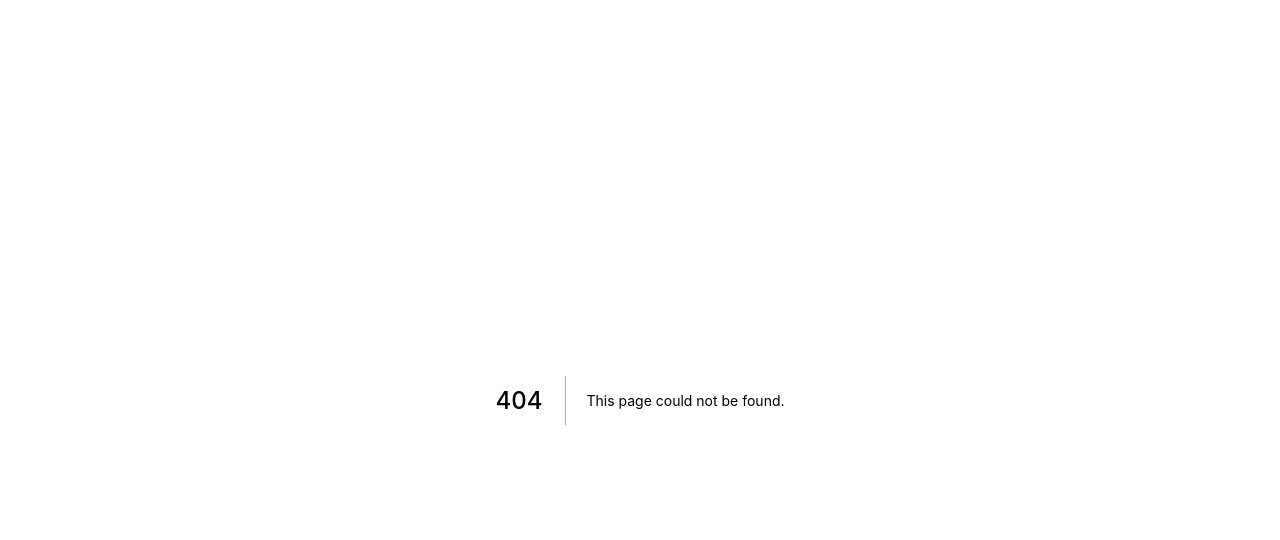
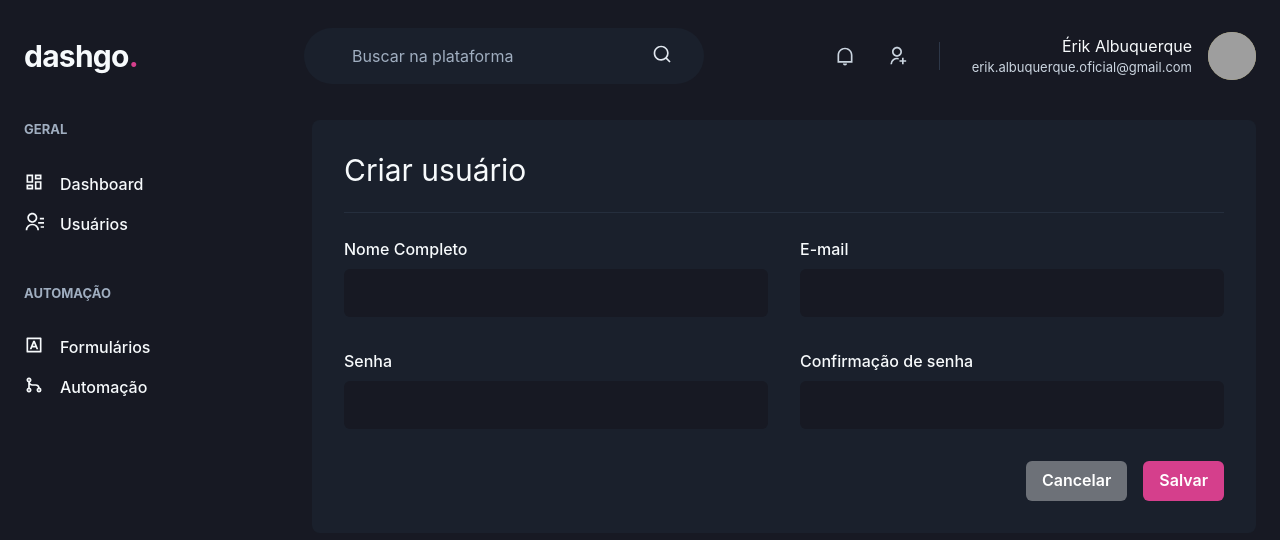
Before and after one commit to erik-albuquerque/dashgo, a Next.js app: page /users/create in a window 1280 px wide. Before the commit this address had no page. Shown: the top 540 px of the page. Built offline with nearby package versions, Linux system fonts and the light colour scheme; grey boxes are pictures that could not be loaded.

Commit message:
feat: add user form page

```diff
--- /dev/null
+++ b/src/pages/users/create.tsx
@@ -0,0 +1,57 @@
+import {
+  Box,
+  Button,
+  Divider,
+  Flex,
+  Heading,
+  HStack,
+  SimpleGrid,
+  VStack,
+} from "@chakra-ui/react";
+import { Input } from "../../components/form/Input";
+
+import { Header } from "../../components/Header";
+import { SideBar } from "../../components/SideBar";
+
+export default function CreateUser() {
+  return (
+    <Box>
+      <Header />
+
+      <Flex w="100%" my="6" mx="auto" px="6" maxW={1400}>
+        <SideBar />
+
+        <Box flex="1" borderRadius={8} bg="gray.800" p="8">
+          <Heading size="lg" fontWeight="normal">
+            Criar usuário
+          </Heading>
+
+          <Divider my="6" borderColor="gray.700" />
+
+          <VStack spacing="8">
+            <SimpleGrid minChildWidth="240px" spacing="8" width="100%">
+              <Input name="name" label="Nome Completo" />
+              <Input name="email" type="email" label="E-mail" />
+            </SimpleGrid>
+
+            <SimpleGrid minChildWidth="240px" spacing="8" width="100%">
+              <Input name="password" type="password" label="Senha" />
+              <Input
+                name="password_confirmation"
+                type="password"
+                label="Confirmação de senha"
+              />
+            </SimpleGrid>
+          </VStack>
+
+          <Flex mt="8" justify="flex-end">
+            <HStack spacing="4">
+              <Button colorScheme="whiteAlpha">Cancelar</Button>
+              <Button colorScheme="pink">Salvar</Button>
+            </HStack>
+          </Flex>
+        </Box>
+      </Flex>
+    </Box>
+  );
+}
```
